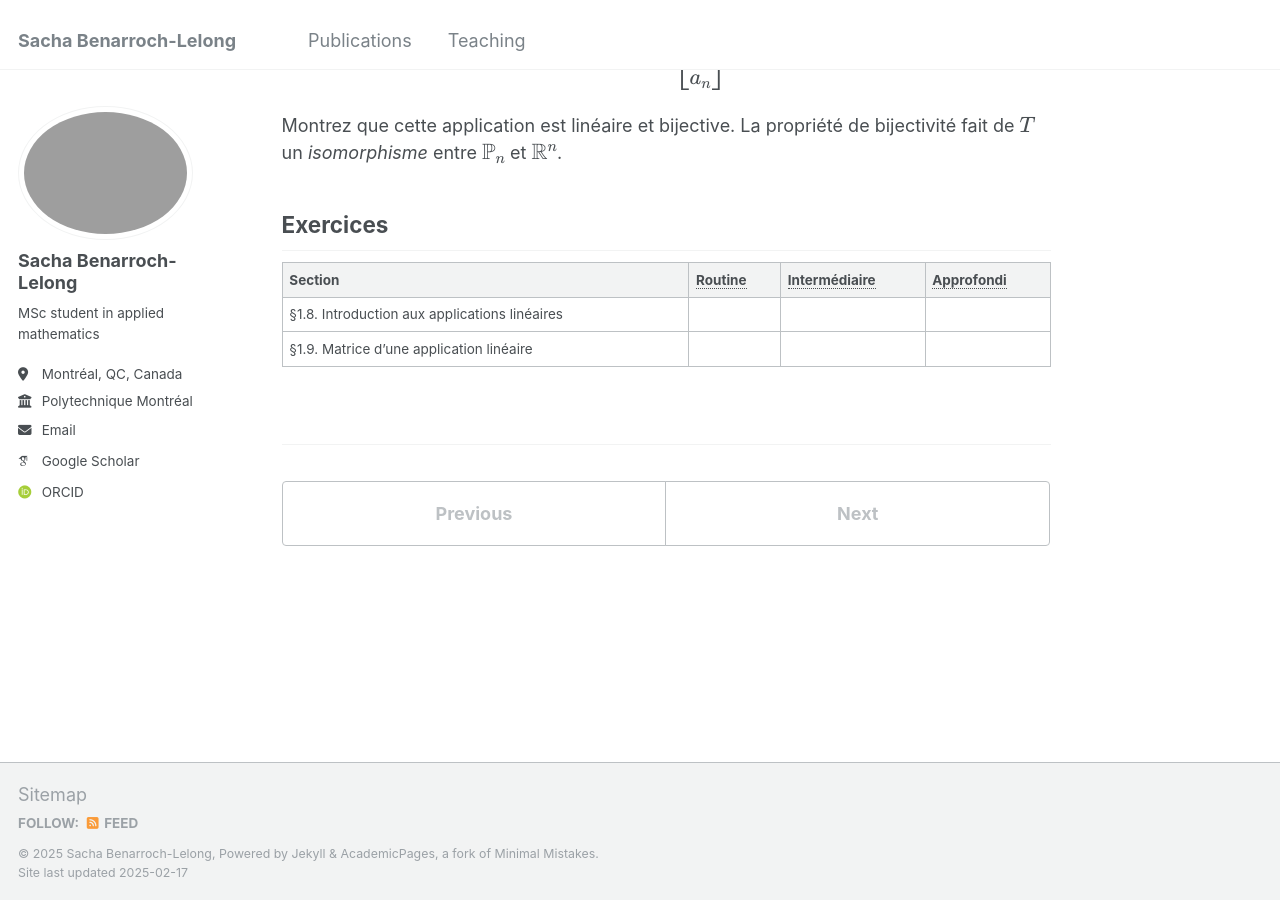
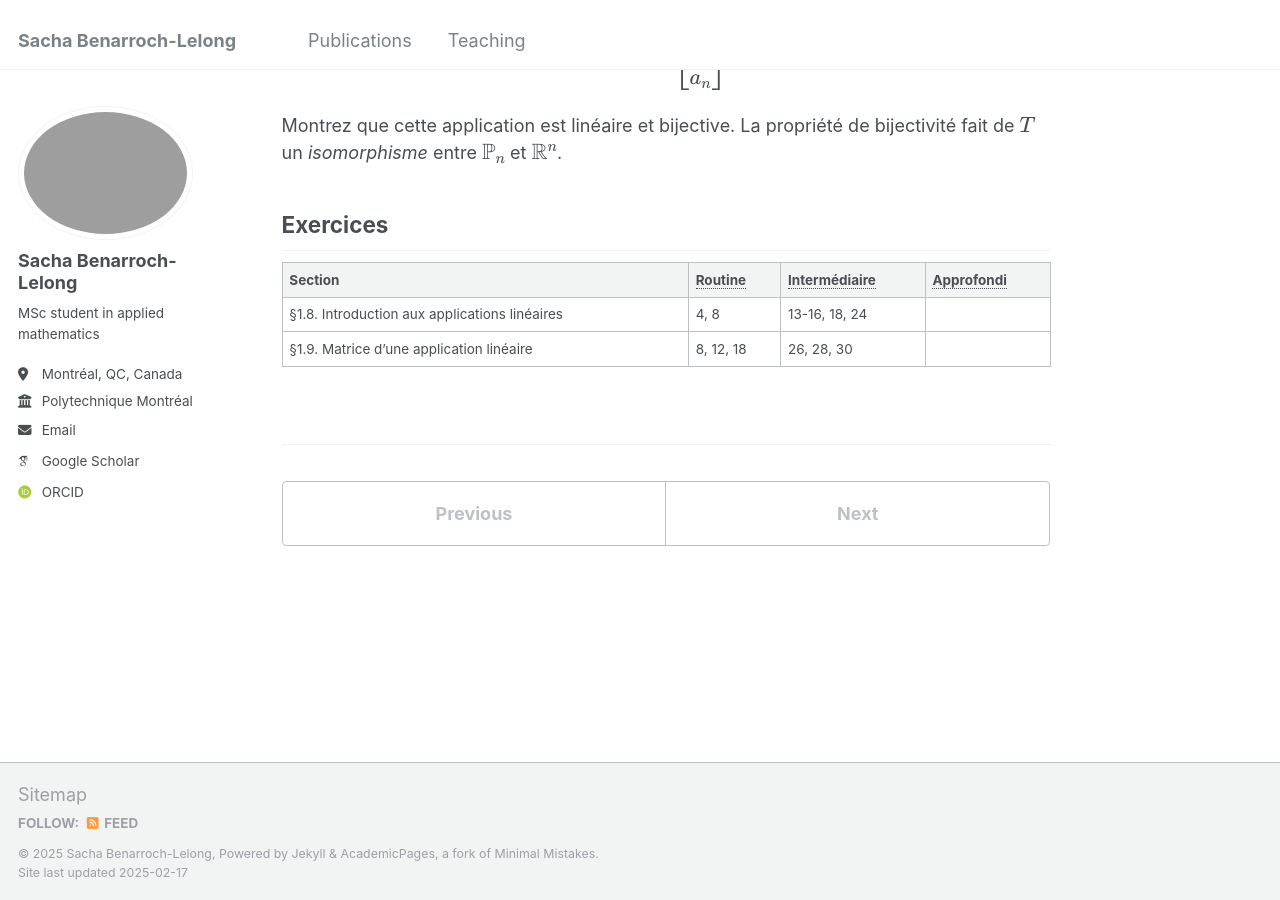
Before and after one commit to sblelong/sblelong.github.io, a Jekyll site: the page built from _teaching/mth1008/td5.md, in a window 1280 px wide and 900 px high, scrolled down 1043 px. Built offline with Jekyll 4.4.1, drawn with Linux system fonts in a browser that asks for light colours; some web fonts are replaced.

Commit message:
exos td5

```diff
--- a/_teaching/mth1008/td5.md
+++ b/_teaching/mth1008/td5.md
@@ -31,8 +31,8 @@ Montrez que cette application est linéaire et bijective. La propriété de bije
 
 | Section                                       | Routine | Intermédiaire | Approfondi |
 | --------------------------------------------- | ------- | ------------- | ---------- |
-| §1.8. Introduction aux applications linéaires |         |               |            |
-| §1.9. Matrice d'une application linéaire      |         |               |            |
+| §1.8. Introduction aux applications linéaires | 4, 8        | 13-16, 18, 24             |            |
+| §1.9. Matrice d'une application linéaire      | 8, 12, 18       | 26, 28, 30              |            |
 
 *[Routine]: Exercices de base pour éveiller les premiers réflexes.
 *[Intermédiaire]: Exercices de calcul ou réflexion constituant la matière principale de l'examen.
```
